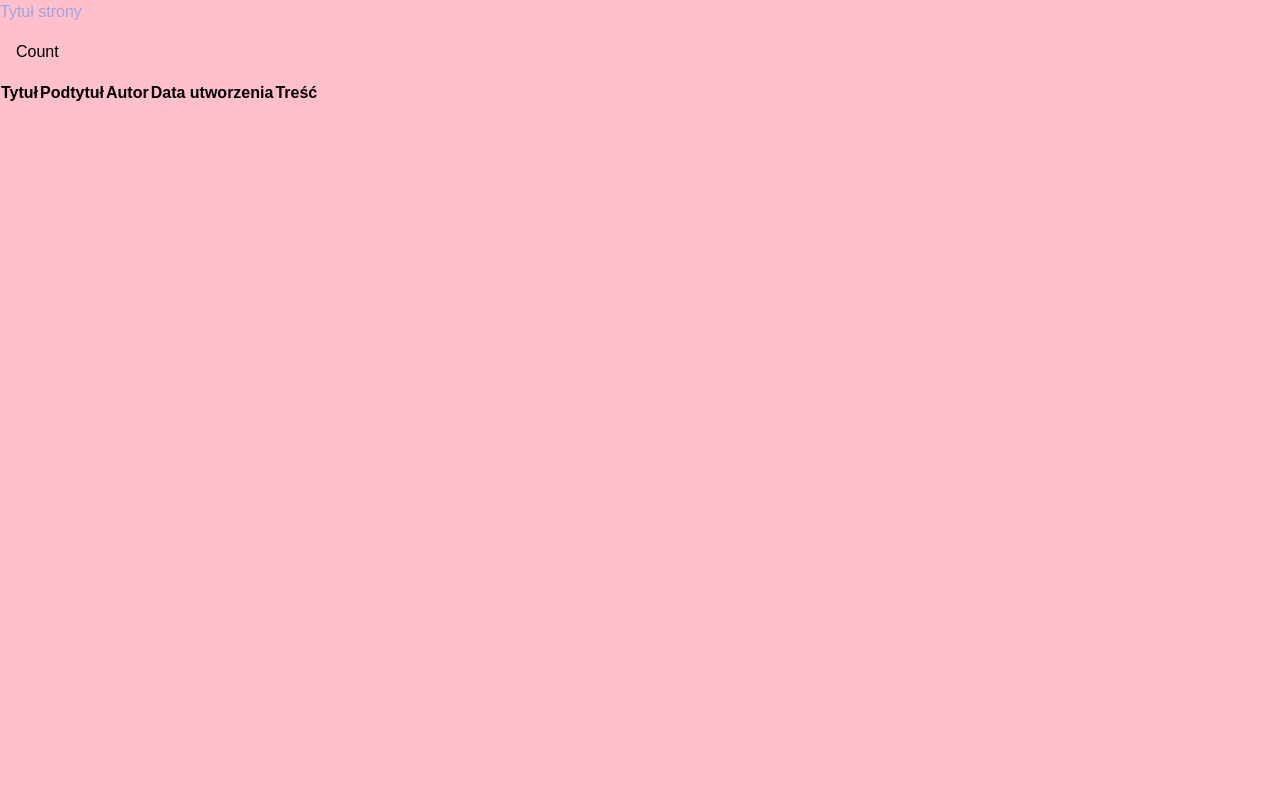
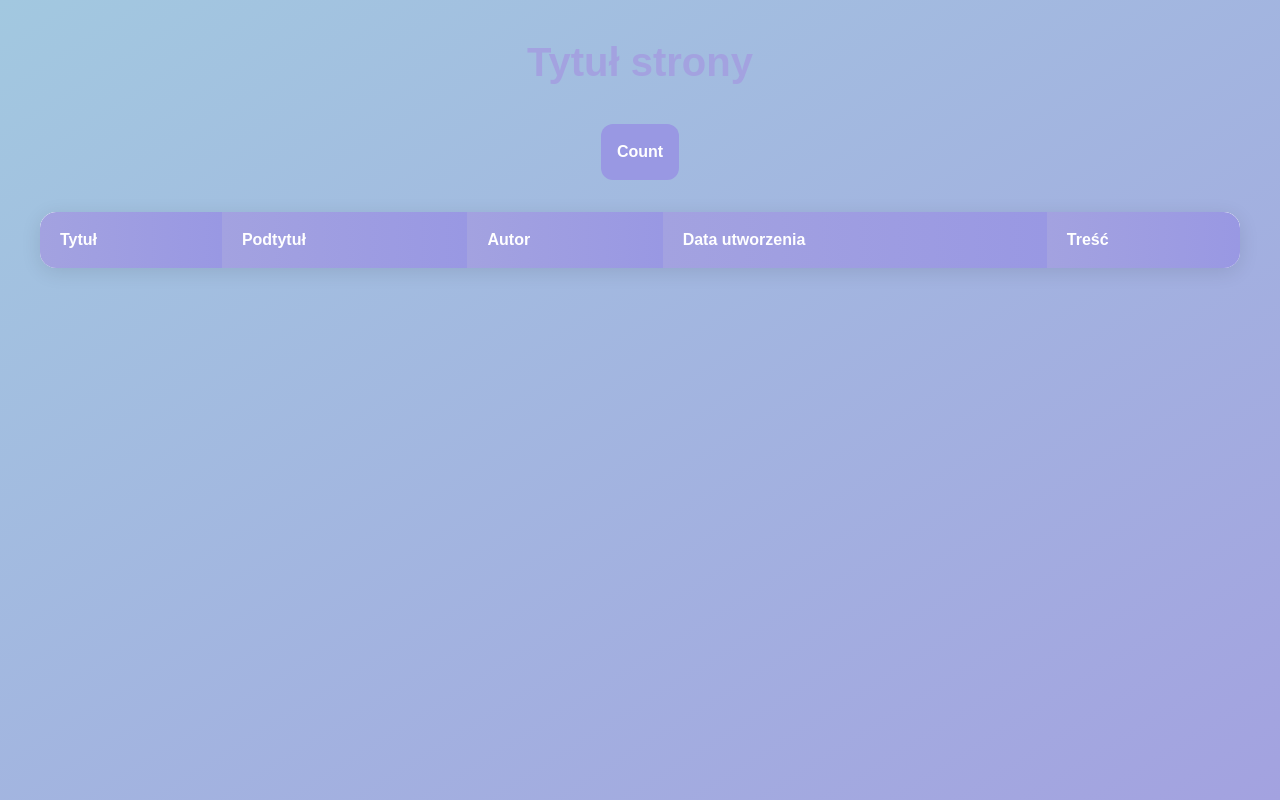
Before and after one commit to wkapinos/test-repo, a website built with Vite: page index.html in a window 1280 px wide. Built offline with nearby package versions, Linux system fonts and the light colour scheme; some packages are replaced by stand-ins of ours; no server answers; the database is empty.

Commit message:
Poprawka CSS

```diff
--- a/src/style.css
+++ b/src/style.css
@@ -5,5 +5,84 @@
 body {
     margin: 0;
     font-family: sans-serif;
-    background: pink;
+    background: linear-gradient(to bottom right, #A2C8E0, #A3A2E0);
+    min-height: 100vh;
+    display: flex;
+    flex-direction: column;
+    align-items: center;
+    padding: 2rem;
 }
+
+h1 {
+    color: white;
+    text-align: center;
+    margin-bottom: 2rem;
+    font-size: 2.5rem;
+    font-weight: bold;
+}
+
+button {
+    background: #9998E3;
+    color: white;
+    border: none;
+    padding: 12px 24px;
+    border-radius: 12px;
+    font-weight: 600;
+    cursor: pointer;
+    margin-bottom: 2rem;
+}
+
+button:hover {
+    background: #CCA2E0;
+}
+
+#app {
+    width: 100%;
+    max-width: 1200px;
+    display: flex;
+    justify-content: center;
+}
+
+.table {
+    width: 100%;
+    background: white;
+    border-radius: 16px;
+    overflow: hidden;
+    box-shadow: 0 4px 20px rgba(0,0,0,0.1);
+    border-collapse: separate;
+    border-spacing: 0;
+}
+
+.table th {
+    background: linear-gradient(to right, #A3A2E0, #9998E3);
+    color: white;
+    padding: 16px 20px;
+    font-weight: 600;
+    text-align: left;
+    border: none;
+}
+
+.table th:first-child {
+    border-top-left-radius: 16px;
+}
+
+.table th:last-child {
+    border-top-right-radius: 16px;
+}
+
+.table td {
+    padding: 16px 20px;
+    border-bottom: 1px solid #f0f0f0;
+}
+
+.table tr:last-child td {
+    border-bottom: none;
+}
+
+.table tr:nth-child(even) {
+    background: #fafafa;
+}
+
+.table tr:hover {
+    background: rgba(163, 162, 224, 0.1);
+}
```
